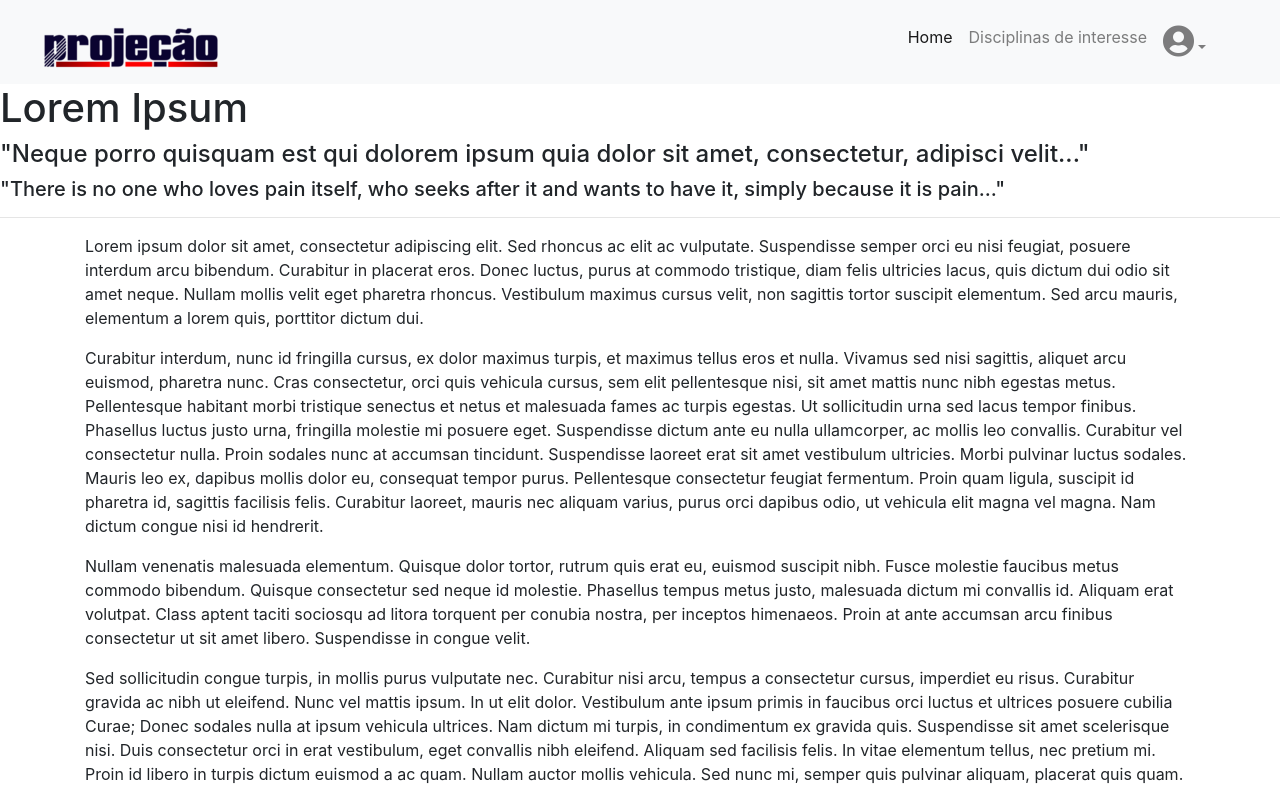
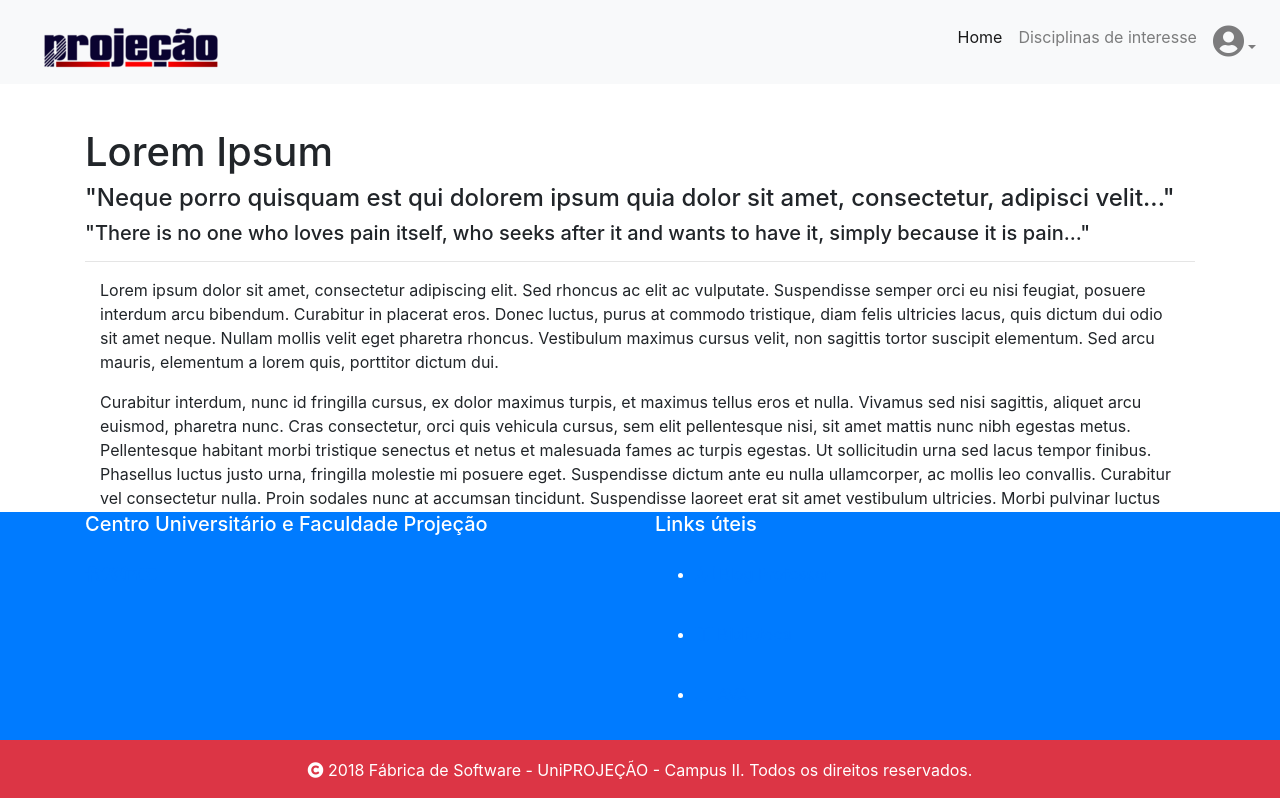
Before and after one commit to mavs-dev/fabrica-disponibilidade-professor, an Angular app: page /home in a window 1280 px wide. Shown: the top 798 px of the page. Built offline with nearby package versions, Linux system fonts and the light colour scheme.

Commit message:
Algumas modificações

```diff
--- a/src/app/app.module.ts
+++ b/src/app/app.module.ts
@@ -17,6 +17,8 @@ import { InputDateComponent } from './component/inputs/input-date/input-date.com
 import { InputPasswordComponent } from './component/inputs/input-password/input-password.component';
 import { InputNumberComponent } from './component/inputs/input-number/input-number.component';
 import { HeaderComponent } from './component/header/header.component';
+import { FooterComponent } from './component/footer/footer.component';
+import { HomeComponent } from './pages/home/home.component';
 
 @NgModule({
   declarations: [
@@ -33,7 +35,9 @@ import { HeaderComponent } from './component/header/header.component';
     InputDateComponent,
     InputPasswordComponent,
     InputNumberComponent,
-    HeaderComponent
+    HeaderComponent,
+    FooterComponent,
+    HomeComponent
   ],
   imports: [
     BrowserModule,
--- a/src/app/app.routes.ts
+++ b/src/app/app.routes.ts
@@ -2,9 +2,10 @@ import { Routes } from '@angular/router';
 import { LoginComponent } from './pages/login/login.component';
 import { DadosProfissionaisComponent } from './pages/dados-profissionais/dados-profissionais.component';
 import { HeaderComponent } from './component/header/header.component';
+import { HomeComponent } from './pages/home/home.component';
 
 export const ROUTES: Routes = [
     { path: '', component: LoginComponent },
     { path: 'dados-profissionais', component: DadosProfissionaisComponent },
-    { path: 'home', component: HeaderComponent },
+    { path: 'home', component: HomeComponent },
 ];
--- /dev/null
+++ b/src/app/component/footer/footer.component.css
@@ -0,0 +1,47 @@
+@media (min-width: 576px) {
+  .footer {
+    position: relative;
+    bottom: 0;
+    width: 100%;
+    height: auto;
+    line-height: 60px;
+  }
+
+  .footer-copyright {}
+}
+
+@media (min-width: 768px) {
+  .footer {
+    position: relative;
+    bottom: 0;
+    width: 100%;
+    height: auto;
+    line-height: 60px;
+  }
+
+  .footer-copyright {}
+}
+
+@media (min-width: 992px) {
+  .footer {
+    position: sticky;
+    bottom: 0;
+    width: 100%;
+    height: auto;
+    line-height: 60px;
+  }
+
+  .footer-copyright {}
+}
+
+@media (min-width: 1200px) {
+  .footer {
+    position: sticky;
+    bottom: 0;
+    width: 100%;
+    height: auto;
+    line-height: 60px;
+  }
+
+  .footer-copyright {}
+}
--- /dev/null
+++ b/src/app/component/footer/footer.component.html
@@ -0,0 +1,38 @@
+<footer class="footer bg-primary text-white">
+  <div class="container">
+    <div class="row">
+      <div class="col-6">
+        <h5>Centro Universitário e Faculdade Projeção</h5>
+        <p class="text-dark">
+          <a class="" href="https://www.facebook.com/FaculdadeProjecao/" target="_blank"><i class="fab fa-facebook-f fa-1x"></i></a>
+          <a class="" href="https://twitter.com/grupoprojecao/" target="_blank"><i class="fab fa-twitter fa-1x"></i></a>
+          <a class="" href="https://www.instagram.com/grupoprojecao/" target="_blank"><i class="fab fa-instagram fa-1x"></i></a>
+          <a class="" href="https://www.linkedin.com/company/faculdade-projecao/" target="_blank"><i class="fab fa-linkedin-in fa-1x"></i></a>
+          <a class="" href="https://www.youtube.com/user/grupoprojecao1/" target="_blank"><i class="fab fa-youtube fa-1x"></i></a>
+        </p>
+      </div>
+      <div class="col-6">
+        <h5>Links úteis</h5>
+        <ul>
+          <li>
+            <a class="" href="https://professor.projecao.br/" target="_blank">
+              <i class="fas fa-chalkboard-teacher fa-1x"></i> Blog Professor</a>
+          </li>
+          <li>
+            <a class="" href="https://projecao.br/biblioteca" target="_blank">
+              <i class="fas fa-book-open fa-1x"></i> Biblioteca</a>
+          </li>
+          <li>
+            <a class="" href="https://projecao.br/ava" target="_blank">
+              <i class="fas fa-desktop fa-1x"></i> AVA</a>
+          </li>
+        </ul>
+      </div>
+    </div>
+  </div>
+  <div class="footer-copyright bg-danger">
+    <div class="container text-center text-white">
+      <i class="fa fa-copyright"></i> 2018 Fábrica de Software - UniPROJEÇÃO - Campus II. Todos os direitos reservados.
+    </div>
+  </div>
+</footer>
--- /dev/null
+++ b/src/app/component/footer/footer.component.ts
@@ -0,0 +1,15 @@
+import { Component, OnInit } from '@angular/core';
+
+@Component({
+  selector: 'pj-footer',
+  templateUrl: './footer.component.html',
+  styleUrls: ['./footer.component.css']
+})
+export class FooterComponent implements OnInit {
+
+  constructor() { }
+
+  ngOnInit() {
+  }
+
+}
--- a/src/app/component/header/header.component.css
+++ b/src/app/component/header/header.component.css
@@ -0,0 +1,11 @@
+@media (min-width: 992px) {
+  .dropdown-usuario {
+    margin-left: -7em;
+  }
+}
+
+@media (min-width: 1200px) {
+  .dropdown-usuario {
+    margin-left: -7em;
+  }
+}
--- a/src/app/component/header/header.component.html
+++ b/src/app/component/header/header.component.html
@@ -1,4 +1,4 @@
-<nav class="navbar sticky-top navbar-expand-lg navbar-light bg-light">
+<nav class="navbar navbar-expand-md fixed-top navbar-light bg-light">
   <a class="navbar-brand" href="#">
     <pj-image-projecao-responsive></pj-image-projecao-responsive>
   </a>
@@ -7,7 +7,7 @@
     <span class="navbar-toggler-icon"></span>
   </button>
 
-  <div class="collapse navbar-collapse justify-content-end" id="navbarSupportedContent" style="padding-right: 4%;">
+  <div class="collapse navbar-collapse justify-content-end" id="navbarSupportedContent">
     <ul class="navbar-nav">
       <li class="nav-item active">
         <a class="nav-link" href="#">Home <span class="sr-only">(current)</span></a>
@@ -20,9 +20,8 @@
           aria-haspopup="true" aria-expanded="false">
           <i class="fas fa-user-circle fa-2x"></i>
         </a>
-        <div class="dropdown-menu" aria-labelledby="navbarDropdown">
+        <div class="dropdown-menu dropdown-usuario" aria-labelledby="navbarDropdown">
           <a class="dropdown-item" href="#">Perfil</a>
-          <a class="dropdown-item" href="#">Configurações</a>
           <div class="dropdown-divider"></div>
           <a class="dropdown-item" href="#">Sair</a>
         </div>
@@ -31,14 +30,11 @@
   </div>
 </nav>
 
-
+<main class="container" role="main">
   <h1>Lorem Ipsum</h1>
   <h4>"Neque porro quisquam est qui dolorem ipsum quia dolor sit amet, consectetur, adipisci velit..."</h4>
   <h5>"There is no one who loves pain itself, who seeks after it and wants to have it, simply because it is pain..."</h5>
-
-
   <hr>
-
   <div class="container">
     <div class="boxed">
       <!--
@@ -58,37 +54,48 @@ on our API rather than parse the HTML below, we have XML and JSON available.
           elementum a lorem quis, porttitor dictum dui.
         </p>
         <p>
-        Curabitur interdum, nunc id fringilla cursus, ex dolor maximus turpis, et maximus tellus eros et nulla. Vivamus
+          Curabitur interdum, nunc id fringilla cursus, ex dolor maximus turpis, et maximus tellus eros et nulla.
+          Vivamus
           sed nisi sagittis, aliquet arcu euismod, pharetra nunc. Cras consectetur, orci quis vehicula cursus, sem elit
           pellentesque nisi, sit amet mattis nunc nibh egestas metus. Pellentesque habitant morbi tristique senectus et
           netus et malesuada fames ac turpis egestas. Ut sollicitudin urna sed lacus tempor finibus. Phasellus luctus
           justo urna, fringilla molestie mi posuere eget. Suspendisse dictum ante eu nulla ullamcorper, ac mollis leo
-        convallis. Curabitur vel consectetur nulla. Proin sodales nunc at accumsan tincidunt. Suspendisse laoreet erat
-        sit amet vestibulum ultricies. Morbi pulvinar luctus sodales. Mauris leo ex, dapibus mollis dolor eu, consequat
-        tempor purus. Pellentesque consectetur feugiat fermentum. Proin quam ligula, suscipit id pharetra id, sagittis
-        facilisis felis. Curabitur laoreet, mauris nec aliquam varius, purus orci dapibus odio, ut vehicula elit magna
+          convallis. Curabitur vel consectetur nulla. Proin sodales nunc at accumsan tincidunt. Suspendisse laoreet
+          erat
+          sit amet vestibulum ultricies. Morbi pulvinar luctus sodales. Mauris leo ex, dapibus mollis dolor eu,
+          consequat
+          tempor purus. Pellentesque consectetur feugiat fermentum. Proin quam ligula, suscipit id pharetra id,
+          sagittis
+          facilisis felis. Curabitur laoreet, mauris nec aliquam varius, purus orci dapibus odio, ut vehicula elit
+          magna
           vel magna. Nam dictum congue nisi id hendrerit.
         </p>
         <p>
           Nullam venenatis malesuada elementum. Quisque dolor tortor, rutrum quis erat eu, euismod suscipit nibh. Fusce
           molestie faucibus metus commodo bibendum. Quisque consectetur sed neque id molestie. Phasellus tempus metus
-        justo, malesuada dictum mi convallis id. Aliquam erat volutpat. Class aptent taciti sociosqu ad litora torquent
-        per conubia nostra, per inceptos himenaeos. Proin at ante accumsan arcu finibus consectetur ut sit amet libero.
+          justo, malesuada dictum mi convallis id. Aliquam erat volutpat. Class aptent taciti sociosqu ad litora
+          torquent
+          per conubia nostra, per inceptos himenaeos. Proin at ante accumsan arcu finibus consectetur ut sit amet
+          libero.
           Suspendisse in congue velit.
         </p>
         <p>
           Sed sollicitudin congue turpis, in mollis purus vulputate nec. Curabitur nisi arcu, tempus a consectetur
           cursus, imperdiet eu risus. Curabitur gravida ac nibh ut eleifend. Nunc vel mattis ipsum. In ut elit dolor.
-        Vestibulum ante ipsum primis in faucibus orci luctus et ultrices posuere cubilia Curae; Donec sodales nulla at
-        ipsum vehicula ultrices. Nam dictum mi turpis, in condimentum ex gravida quis. Suspendisse sit amet scelerisque
+          Vestibulum ante ipsum primis in faucibus orci luctus et ultrices posuere cubilia Curae; Donec sodales nulla
+          at
+          ipsum vehicula ultrices. Nam dictum mi turpis, in condimentum ex gravida quis. Suspendisse sit amet
+          scelerisque
           nisi. Duis consectetur orci in erat vestibulum, eget convallis nibh eleifend. Aliquam sed facilisis felis. In
           vitae elementum tellus, nec pretium mi. Proin id libero in turpis dictum euismod a ac quam. Nullam auctor
           mollis vehicula. Sed nunc mi, semper quis pulvinar aliquam, placerat quis quam.
         </p>
         <p>
           Nulla aliquam eros nec odio semper, quis aliquam ligula dignissim. Morbi ultrices ex quis mi lacinia, id
-        rhoncus neque luctus. Integer magna dolor, molestie a ultricies vitae, efficitur eu velit. Nulla mi nibh, porta
-        id semper vel, semper vitae arcu. Quisque bibendum arcu sed dolor suscipit, at molestie tellus aliquam. Aliquam
+          rhoncus neque luctus. Integer magna dolor, molestie a ultricies vitae, efficitur eu velit. Nulla mi nibh,
+          porta
+          id semper vel, semper vitae arcu. Quisque bibendum arcu sed dolor suscipit, at molestie tellus aliquam.
+          Aliquam
           erat volutpat. Aliquam felis quam, malesuada non nisi eu, porttitor pharetra turpis. Sed elementum risus ut
           turpis vestibulum, nec mollis nisi tempus. Donec non leo nec ipsum elementum molestie eget a felis. In
           tincidunt tempor dolor, nec faucibus nisi fringilla id. Nam pharetra est odio, sit amet gravida turpis
@@ -99,37 +106,47 @@ on our API rather than parse the HTML below, we have XML and JSON available.
           Nam blandit imperdiet lacus, sed convallis sem eleifend pretium. Maecenas accumsan pharetra quam, nec cursus
           libero interdum nec. Pellentesque habitant morbi tristique senectus et netus et malesuada fames ac turpis
           egestas. Interdum et malesuada fames ac ante ipsum primis in faucibus. Nullam ut nisl eu augue pellentesque
-        vehicula. Fusce faucibus sapien dignissim risus dignissim, id commodo ex dictum. Nulla quis dictum mi. Sed enim
+          vehicula. Fusce faucibus sapien dignissim risus dignissim, id commodo ex dictum. Nulla quis dictum mi. Sed
+          enim
           nulla, tristique et arcu ut, cursus imperdiet velit. Vestibulum blandit auctor aliquam. Suspendisse at quam
-        ultricies, accumsan quam sit amet, tempus turpis. Quisque non urna mauris. Duis mollis ac libero eu vulputate.
+          ultricies, accumsan quam sit amet, tempus turpis. Quisque non urna mauris. Duis mollis ac libero eu
+          vulputate.
           Etiam sodales erat non mi faucibus, at feugiat erat pellentesque. Suspendisse pulvinar ligula viverra velit
           dapibus euismod. Aenean sollicitudin dolor rutrum condimentum semper. Vivamus porttitor sem sit amet
           scelerisque lobortis.
         </p>
         <p>
-        Donec non augue malesuada, vulputate arcu sit amet, imperdiet neque. Sed at nunc vulputate, imperdiet justo in,
-        sollicitudin justo. Aenean id ullamcorper massa. Nam scelerisque quis nunc non lobortis. Suspendisse fringilla
+          Donec non augue malesuada, vulputate arcu sit amet, imperdiet neque. Sed at nunc vulputate, imperdiet justo
+          in,
+          sollicitudin justo. Aenean id ullamcorper massa. Nam scelerisque quis nunc non lobortis. Suspendisse
+          fringilla
           fermentum metus, at facilisis mi mattis a. Aliquam in nibh malesuada, cursus velit a, semper nisl. Proin nec
-        aliquam nisl. Praesent sed elementum mi, sed congue urna. Donec sagittis elit sit amet sollicitudin dignissim.
+          aliquam nisl. Praesent sed elementum mi, sed congue urna. Donec sagittis elit sit amet sollicitudin
+          dignissim.
           Ut at auctor lectus, ut viverra diam.
         </p>
         <p>
-        Praesent at pretium lacus. Mauris vitae volutpat lacus. Nam id magna lobortis, aliquet lectus nec, rutrum est.
+          Praesent at pretium lacus. Mauris vitae volutpat lacus. Nam id magna lobortis, aliquet lectus nec, rutrum
+          est.
           Phasellus dapibus, risus sit amet lacinia feugiat, nibh est sollicitudin quam, eu tristique magna ligula eu
           sem. Maecenas tempor odio sit amet fermentum rhoncus. Aliquam vitae cursus leo. Ut nec felis quis tortor
           facilisis tempor. Nunc fringilla ante nisi, at finibus ipsum consequat vestibulum.
         </p>
         <p>
           Morbi mattis lacinia libero, ut scelerisque nibh gravida nec. Mauris mattis dapibus blandit. Aenean aliquam,
-        massa sit amet sagittis aliquet, risus metus imperdiet enim, quis tempus ante leo eget libero. Aenean eleifend
+          massa sit amet sagittis aliquet, risus metus imperdiet enim, quis tempus ante leo eget libero. Aenean
+          eleifend
           nisi in pretium congue. Aliquam vel libero quis ipsum molestie bibendum. Cras a justo a nunc sodales finibus
           nec vel eros. Nullam et turpis id felis sollicitudin auctor. Aenean vel sem enim. Maecenas posuere, purus ac
           maximus sodales, nunc ligula imperdiet elit, vel euismod erat sem at sapien.
         </p>
         <p>
-        Integer leo quam, accumsan sed tortor et, tincidunt bibendum felis. Etiam in tortor feugiat, aliquam mauris at,
-        auctor massa. Nulla rhoncus eros sit amet facilisis feugiat. Suspendisse eu lacus elit. Maecenas eget dolor nec
-        elit iaculis porta a in sapien. Lorem ipsum dolor sit amet, consectetur adipiscing elit. Suspendisse tincidunt
+          Integer leo quam, accumsan sed tortor et, tincidunt bibendum felis. Etiam in tortor feugiat, aliquam mauris
+          at,
+          auctor massa. Nulla rhoncus eros sit amet facilisis feugiat. Suspendisse eu lacus elit. Maecenas eget dolor
+          nec
+          elit iaculis porta a in sapien. Lorem ipsum dolor sit amet, consectetur adipiscing elit. Suspendisse
+          tincidunt
           commodo risus non posuere. Proin vitae purus ac orci euismod malesuada in a lorem. Vivamus a elementum quam.
           Aenean tincidunt odio eu dolor porta dictum ultrices ut nisl. Maecenas euismod eu nibh vel condimentum.
         </p>
@@ -137,3 +154,5 @@ on our API rather than parse the HTML below, we have XML and JSON available.
       <div id="generated">Generated 10 paragraphs, 944 words, 6377 bytes of <a href="https://www.lipsum.com/" title="Lorem Ipsum">Lorem
           Ipsum</a></div>
     </div>
+  </div>
+</main>
--- /dev/null
+++ b/src/app/pages/home/home.component.html
@@ -0,0 +1,2 @@
+<pj-header></pj-header>
+<pj-footer></pj-footer>
--- /dev/null
+++ b/src/app/pages/home/home.component.ts
@@ -0,0 +1,15 @@
+import { Component, OnInit } from '@angular/core';
+
+@Component({
+  selector: 'pj-home',
+  templateUrl: './home.component.html',
+  styleUrls: ['./home.component.css']
+})
+export class HomeComponent implements OnInit {
+
+  constructor() { }
+
+  ngOnInit() {
+  }
+
+}
--- a/src/styles.css
+++ b/src/styles.css
@@ -1,4 +1,5 @@
 /* You can add global styles to this file, and also import other style files */
 html, body{
     height: 100% !important;
+    padding-top: 4rem !important;
 }
```
Also changed, not shown: src/app/pages/home/home.component.css (added), 2 other files (tests, documents, lock files or other folders). Lines whose indentation alone changed are shown as unchanged.
